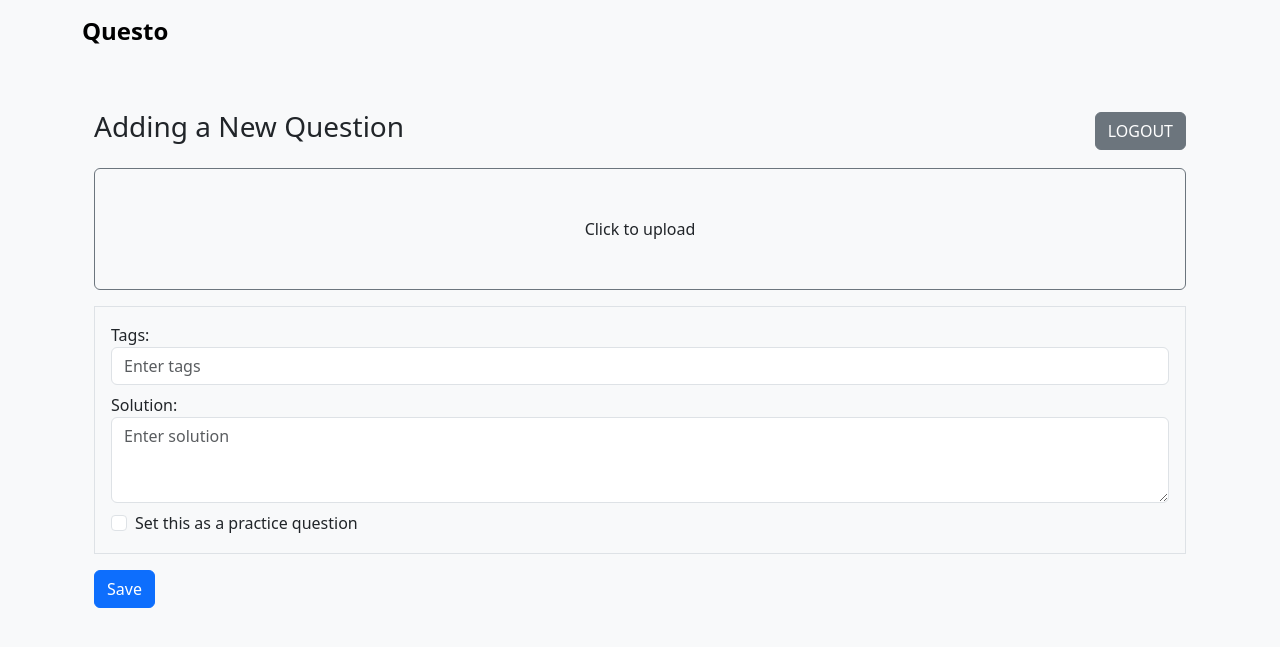
After one commit to kunalm2345/questo, a Flask app: page /workspace/1/add-question/ in a window 1280 px wide. The commit adds this page. Shown: the top 647 px of the page. Run offline with Flask 3, Linux system fonts and the light colour scheme; the visitor is signed in with stand-in values (Sample User, id 1).

Commit message:
nivawi being stupid

```diff
--- a/main.py
+++ b/main.py
@@ -1,34 +1,134 @@
-from flask import Flask, render_template, url_for, redirect, request, session, send_from_directory, jsonify
+from flask import Flask, render_template, url_for, redirect, request, session
 
-# Flask
 app = Flask(__name__)
 app.config['SECRET_KEY'] = 'FLASK_SECKEY'
 
-
-@app.route('/', methods=['GET','POST'])
+@app.route('/')
 def index():
-    # if session.get('key') != None:
-    #     return redirect(url_for('dash'))
     return render_template('landing.html')
 
 @app.route('/signin/', methods=['GET','POST'])
 def signin():
-
     session['id'] = '123'
     session['email'] = 'kunalm2345@gmail.com'
     session['name'] = 'Kunal'
-    session['workspace'] = ['csf111',]
+    session['workspace'] = ['csf111', 'csf222']  # Dummy workspaces
     return redirect(url_for('workspaces'))
 
 @app.route('/workspaces/')
 def workspaces():
-    if session.get('id') == None:
+    if session.get('id') is None:
         return redirect(url_for('index'))
     return render_template('workspaces.html')
 
-# @app.errorhandler(404)
-# def not_found(e):
-#   return render_template("404.html")
+@app.route('/create-workspace/', methods=['POST'])
+def create_workspace():
+    if 'id' not in session:
+        return redirect(url_for('signin'))  # Redirect if user not logged in
+
+    new_workspace = request.form.get('workspace_name')
+    if new_workspace:
+        if 'workspace' not in session:
+            session['workspace'] = []
+        session['workspace'].append(new_workspace)  # Add new workspace to session
+        session.modified = True  # Save session changes
+
+    return redirect(url_for('workspaces'))  # Redirect back to workspaces page
+
+@app.route('/logout/')
+def logout():
+    session.clear()  # Clears all session data (logs out user)
+    return redirect(url_for('index'))  # Redirects to homepage
+
+@app.route('/workspace/<workspace_id>/')
+def workspace_view(workspace_id):
+    if session.get('id') is None:
+        return redirect(url_for('index'))  # Redirect if not logged in
+
+    # Sample questions (Replace with DB query)
+    questions = [
+        {"id": 1, "text": "What is O(n) complexity?"},
+        {"id": 2, "text": "Explain binary search."},
+        {"id": 3, "text": "Difference between list and tuple?"}
+    ]
+
+    return render_template('workspace_view.html', workspace_id=workspace_id, questions=questions)
+
+# Add Question Page
+@app.route('/workspace/<workspace_id>/add-question/', methods=['GET', 'POST'])
+def add_question(workspace_id):
+    if 'id' not in session or 'workspace' not in session:
+        return redirect(url_for('signin'))  # Redirect to sign-in if session is missing
+
+    if request.method == 'POST':
+        uploaded_file = request.files.get('question_image')  # Handle file upload
+        tags = request.form.get('tags')
+        solution = request.form.get('solution')
+        practice = request.form.get('practice') == 'on'  # Checkbox returns 'on' if checked
+
+        # Save logic (TODO: Store in DB)
+        print(f"Uploaded: {uploaded_file.filename if uploaded_file else 'No file'}")
+        print(f"Tags: {tags}, Solution: {solution}, Practice: {practice}")
+
+        return redirect(url_for('workspace_view', workspace_id=workspace_id))  # Redirect after saving
+
+    return render_template('add_question.html', workspace_id=workspace_id)
+
+# Create Question Paper Page
+@app.route('/workspace/<workspace_id>/create-qp/', methods=['GET', 'POST'])
+def create_qp(workspace_id):
+    if 'id' not in session or 'workspace' not in session:
+        return redirect(url_for('signin'))  # Redirect to sign-in if session is missing
+
+    # Retrieve existing questions for the workspace
+    if 'questions' not in session:
+        session['questions'] = {}
+
+    questions = session['questions'].get(workspace_id, [])
+
+    # Handle question paper creation
+    if request.method == 'POST':
+        selected_questions = request.form.getlist('selected_questions')
+        session['question_paper'] = selected_questions  # Store selected questions
+        session.modified = True
+        return redirect(url_for('workspace_view', workspace_id=workspace_id))  # Redirect after saving
+
+    return render_template('create_qp.html', workspace_id=workspace_id, questions=questions)
+
+@app.route('/workspace/<workspace_id>/question-paper/', methods=['GET', 'POST'])
+def preview_qp(workspace_id):
+    if 'id' not in session or 'workspace' not in session:
+        return redirect(url_for('signin'))  # Redirect to sign-in if session is missing
+
+    # Retrieve selected questions from session
+    question_paper = session.get('question_paper', {}).get(workspace_id, [])
+
+    # Handle question removal
+    if request.method == 'POST' and 'delete_question' in request.form:
+        question_id = int(request.form['delete_question'])
+        question_paper = [q for q in question_paper if q["id"] != question_id]
+        session['question_paper'][workspace_id] = question_paper
+        session.modified = True
+
+    return render_template('preview_qp.html', workspace_id=workspace_id, question_paper=question_paper)
+
+@app.route('/workspace/<workspace_id>/download-qp/')
+def download_qp(workspace_id):
+    return "Download Question Paper - (TODO: Generate PDF)"
+
+@app.route('/workspace/<workspace_id>/download-ans-key/')
+def download_ans_key(workspace_id):
+    return "Download Answer Key - (TODO: Generate PDF)"
+
+# Practice Questions Page
+@app.route('/workspace/<workspace_id>/practice/')
+def practice_questions(workspace_id):
+    return f"Practice questions for workspace {workspace_id}"  # Replace with actual functionality
+
+# Edit Question Page
+@app.route('/workspace/<workspace_id>/edit/<question_id>/')
+def edit_question(workspace_id, question_id):
+    return f"Edit question {question_id} in {workspace_id}"  # Replace with actual functionality
 
 if __name__ == '__main__':
     app.run(debug=True)
--- /dev/null
+++ b/templates/add_question.html
@@ -0,0 +1,53 @@
+{% extends "base.html" %}
+
+{% block title %}Add Question - {{ workspace_id }}{% endblock %}
+
+{% block content %}
+<div class="container py-4">
+    <div class="d-flex justify-content-between align-items-center mb-3">
+        <h1 class="h3">Adding a New Question</h1>
+        <a href="{{ url_for('logout') }}" class="btn btn-secondary">LOGOUT</a>
+    </div>
+
+    <!-- Question Upload Form -->
+    <form method="POST" enctype="multipart/form-data">
+        <div class="mb-3 text-center">
+            <label for="question_image" class="d-block p-5 border border-secondary rounded" style="cursor: pointer;">
+                Click to upload
+                <input type="file" id="question_image" name="question_image" accept="image/*" hidden>
+            </label>
+        </div>
+
+        <div class="border p-3 bg-light">
+            <div class="mb-2">
+                <label for="tags">Tags:</label>
+                <input type="text" id="tags" name="tags" class="form-control" placeholder="Enter tags">
+            </div>
+            <div class="mb-2">
+                <label for="solution">Solution:</label>
+                <textarea id="solution" name="solution" class="form-control" rows="3" placeholder="Enter solution"></textarea>
+            </div>
+
+            <div class="form-check">
+                <input type="checkbox" class="form-check-input" id="practice" name="practice">
+                <label class="form-check-label" for="practice">Set this as a practice question</label>
+            </div>
+        </div>
+
+        <div class="mt-3">
+            <button type="submit" class="btn btn-primary">Save</button>
+        </div>
+    </form>
+</div>
+
+<script>
+    document.getElementById("question_image").addEventListener("change", function() {
+        let label = document.querySelector("label[for='question_image']");
+        if (this.files.length > 0) {
+            label.innerHTML = this.files[0].name; // Show selected file name
+        } else {
+            label.innerHTML = "Click to upload";
+        }
+    });
+</script>
+{% endblock %}
```
Also changed, not shown: static/styles.css (added, +12 -0 lines), templates/create_qp.html (added, +37 -0 lines), templates/preview_qp.html (added, +37 -0 lines), templates/workspace_view.html (added, +34 -0 lines), templates/workspaces.html (+12 -22 lines), css/style.css (renamed from static/css/style.css).
